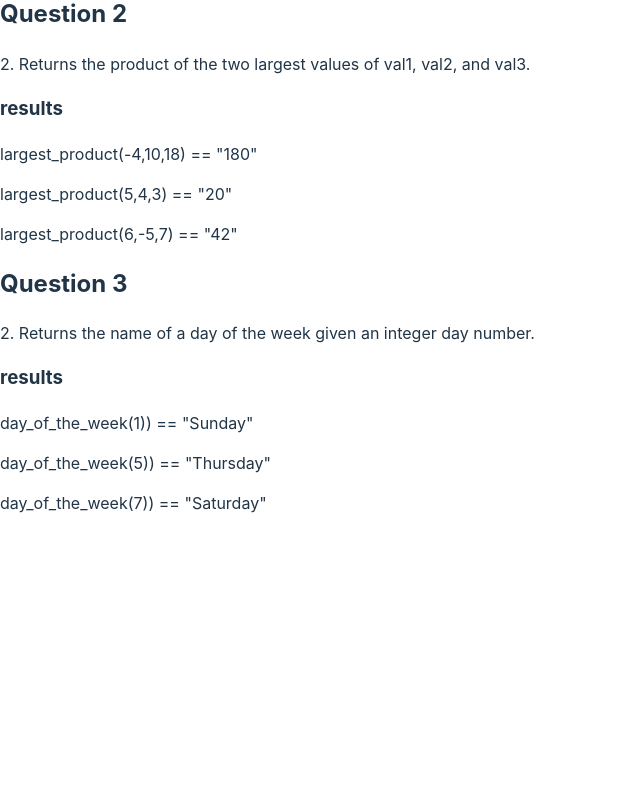
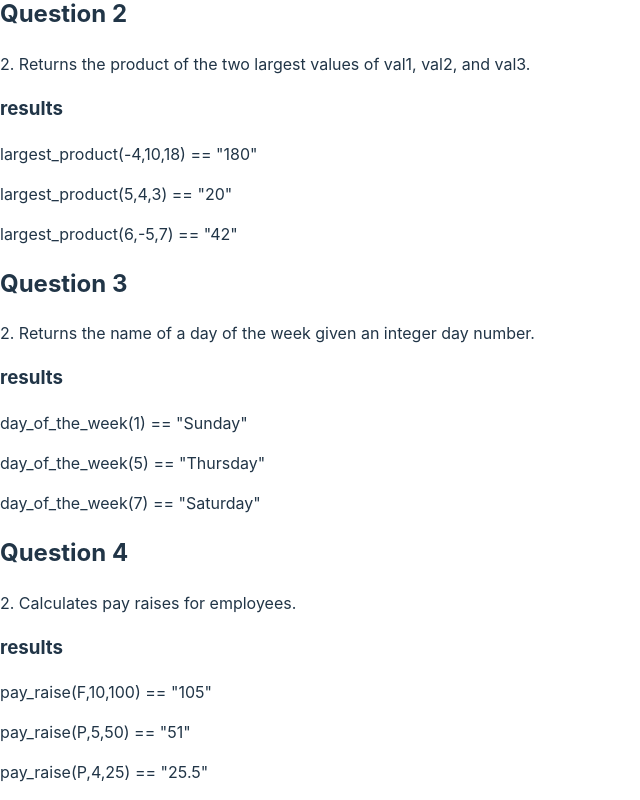
Before and after one commit to LianaV27/UX308FinalExam, a React (Vite) app: page / in a window 1280 px wide. Shown: the part 293-1093 px from the top of the page, without its empty margins (0-640 px from the left). Before the commit the page ends 824 px from the top, so only its background shows below. Built offline with nearby package versions, Linux system fonts and the light colour scheme.

Commit message:
complete Q4

```diff
--- a/src/App.jsx
+++ b/src/App.jsx
@@ -1,4 +1,4 @@
-import {Question1, Question2, Question3} from './components.jsx';
+import {Question1, Question2, Question3, Question4} from './components.jsx';
 
 function App() {
   return (
@@ -6,6 +6,7 @@ function App() {
         <Question1 />
         <Question2 />
         <Question3 />
+        <Question4 />
 
     </>
   )
--- a/src/components.jsx
+++ b/src/components.jsx
@@ -1,4 +1,4 @@
-import {  colour_mix, largest_product, day_of_the_week } from './functions.js';
+import {  colour_mix, largest_product, day_of_the_week, pay_raise } from './functions.js';
 
 function Question1() {
     return <section>
@@ -27,10 +27,22 @@ function Question3() {
         <h2>Question 3</h2>
         2. Returns the name of a day of the week given an integer day number.
         <h3>results</h3>
-        <p>day_of_the_week(1)) == "{day_of_the_week(1)}"</p>
-        <p>day_of_the_week(5)) == "{day_of_the_week(5)}"</p>
-        <p>day_of_the_week(7)) == "{day_of_the_week(7)}"</p>
+        <p>day_of_the_week(1) == "{day_of_the_week(1)}"</p>
+        <p>day_of_the_week(5) == "{day_of_the_week(5)}"</p>
+        <p>day_of_the_week(7) == "{day_of_the_week(7)}"</p>
     </section>
 }
 
-export { Question1, Question2, Question3 }
+function Question4() {
+    return <section>
+        <h2>Question 4</h2>
+        2. Calculates pay raises for employees.
+        <h3>results</h3>
+        <p>pay_raise(F,10,100) == "{pay_raise("F",10,100)}"</p>
+        <p>pay_raise(P,5,50) == "{pay_raise("P",5,50)}"</p>
+        <p>pay_raise(P,4,25) == "{pay_raise("P",4,25)}"</p>
+
+    </section>
+}
+
+export { Question1, Question2, Question3, Question4 }
--- a/src/functions.js
+++ b/src/functions.js
@@ -1,24 +1,24 @@
-function colour_mix(rgb_colour1, rgb_colour2){
+function colour_mix(rgb_colour1, rgb_colour2) {
 
     let rgb_colour;
 
-    if (rgb_colour1 == "red" && rgb_colour2 == "blue" || rgb_colour1 == "blue" && rgb_colour2 == "red"){
+    if (rgb_colour1 == "red" && rgb_colour2 == "blue" || rgb_colour1 == "blue" && rgb_colour2 == "red") {
         rgb_colour = "fuchsia";
 
     }
-    else if (rgb_colour1 == "red" && rgb_colour2 == "green" || rgb_colour1 == "green" && rgb_colour2 == "red"){
+    else if (rgb_colour1 == "red" && rgb_colour2 == "green" || rgb_colour1 == "green" && rgb_colour2 == "red") {
         rgb_colour = "yellow";
 
-    } else if (rgb_colour1 == "blue" && rgb_colour2 == "green" || rgb_colour1 == "green" && rgb_colour2 == "blue"){
+    } else if (rgb_colour1 == "blue" && rgb_colour2 == "green" || rgb_colour1 == "green" && rgb_colour2 == "blue") {
         rgb_colour = "aqua";
 
-    } else if (rgb_colour1 == "red" && rgb_colour2 == "red"){
+    } else if (rgb_colour1 == "red" && rgb_colour2 == "red") {
         rgb_colour = "red";
 
-    } else if (rgb_colour1 == "blue" && rgb_colour2 == "blue"){
+    } else if (rgb_colour1 == "blue" && rgb_colour2 == "blue") {
         rgb_colour = "blue";
 
-    } else if (rgb_colour1 == "green" && rgb_colour2 == "green"){
+    } else if (rgb_colour1 == "green" && rgb_colour2 == "green") {
         rgb_colour = "green";
 
     } else {
@@ -29,20 +29,20 @@ function colour_mix(rgb_colour1, rgb_colour2){
 }
 
 
-function largest_product(val1, val2, val3){
+function largest_product(val1, val2, val3) {
 
     let product;
 
     // 1 & 2
-     if(val1 > val3 && val2 > val3){
+    if (val1 > val3 && val2 > val3) {
         product = val1 * val2;
 
         // 1 & 3
-     } else if (val1 > val2 && val3 > val2){
+    } else if (val1 > val2 && val3 > val2) {
         product = val1 * val3;
 
         // 2 & 3
-     } else if (val2 > val1 && val3 > val1){
+    } else if (val2 > val1 && val3 > val1) {
         product = val2 * val3;
     }
     return product;
@@ -61,35 +61,78 @@ function largest_product(val1, val2, val3){
         day - name of a day of the week (str)
     ------------------------------------------------------
     */
-    function day_of_the_week(day_num){
+function day_of_the_week(day_num) {
 
     let day;
 
-        if (day_num == 1){
+    if (day_num == 1) {
         day = "Sunday";
 
-        } else if (day_num == 2){
+    } else if (day_num == 2) {
         day = "Monday";
 
-        } else if (day_num == 3){
+    } else if (day_num == 3) {
         day = "Tuesday";
 
-        } else if (day_num == 4){
+    } else if (day_num == 4) {
         day = "Wednesday";
 
-        } else if (day_num == 5){
+    } else if (day_num == 5) {
         day = "Thursday";
 
-        } else if (day_num == 6){
+    } else if (day_num == 6) {
         day = "Friday";
 
-        } else if(day_num == 7){
+    } else if (day_num == 7) {
         day = "Saturday";
 
-        } else{
+    } else {
         day = "Error";
     }
     return day;
 }
 
-export {colour_mix, largest_product, day_of_the_week}
+/*
+-------------------------------------------------------
+Calculates pay raises for employees. Pay raises are based on:
+status: Full Time ('F)' or Part Time ('P')
+and years of service
+Raises are:
+    5% for full time greater than or equal to 10 years service
+    1.5% for full time less than 4 years service
+    3% for part time greater than 10 years service
+    1% for part time less than 4 years service
+    2% for all others
+Use: new_salary = pay_raise(status, years, salary)
+-------------------------------------------------------
+Parameters:
+    status - employment type (str - 'F' or 'P')
+    years - number of years employed (int > 0)
+    salary - current salary (float > 0)
+Returns:
+    new_salary - employee's new salary (float).
+-------------------------------------------------------
+*/
+
+function pay_raise(status, years, salary) {
+    let new_salary;
+    if (status == "F" && years >= 10) {
+        new_salary = salary * 0.05 + salary;
+
+    } else if (status == "F" && years < 4) {
+        new_salary = salary * 0.015 + salary;
+
+    } else if (status == "P" && years >10) {
+        new_salary = salary * 0.03 + salary;
+
+    } else if (status == "P" && years < 4) {
+        new_salary = salary * 0.01 + salary;
+
+    } else {
+        new_salary = salary * 0.02 + salary;
+    }
+
+    return new_salary;
+}
+
+export { colour_mix, largest_product, day_of_the_week, pay_raise }
```
Lines whose indentation alone changed are shown as unchanged.
